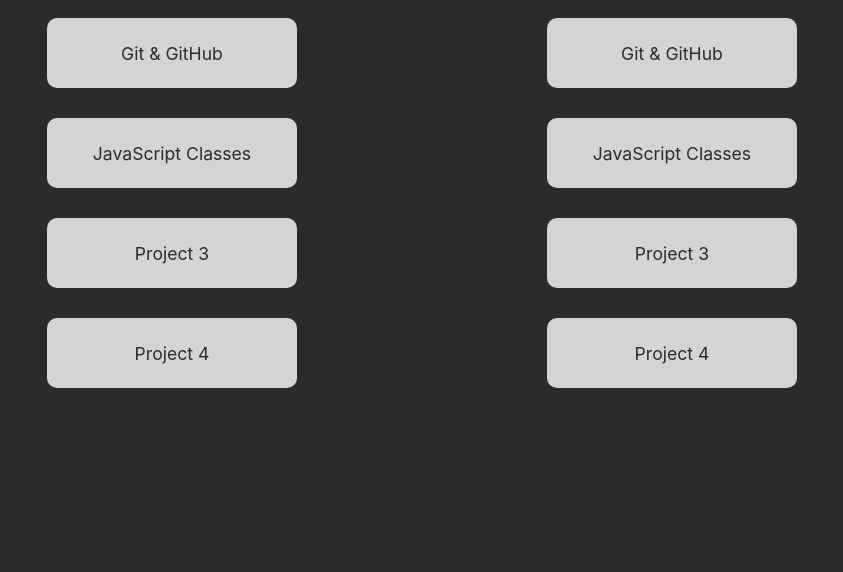
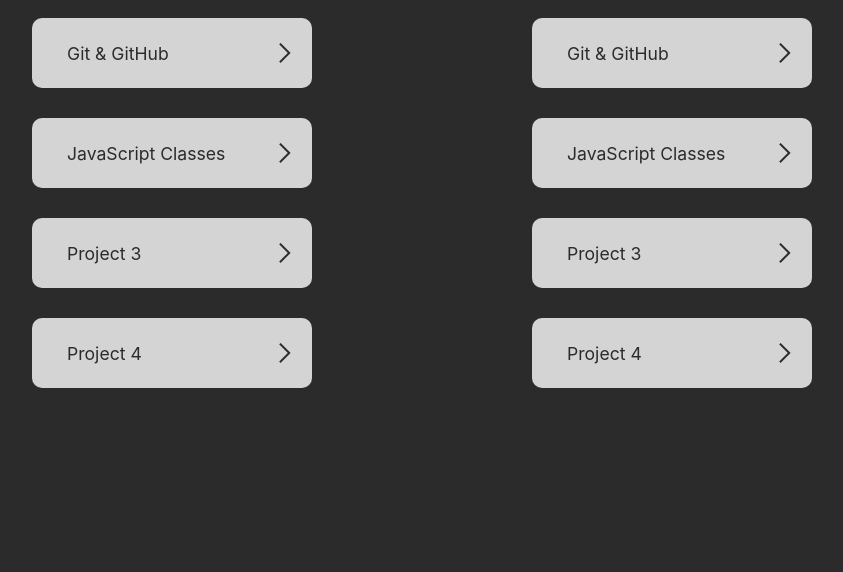
Before and after one commit to fedpre/wdd330-frontend-dev-II, a website built with Vite: page index.html in a window 1280 px wide. Shown: the part 228-800 px from the top of the page, without its empty margins (218-1061 px from the left). Built offline with nearby package versions, Linux system fonts and the light colour scheme.

Commit message:
added color hover icons

```diff
--- a/index.html
+++ b/index.html
@@ -6,26 +6,56 @@
     <meta name="viewport" content="width=device-width, initial-scale=1.0" />
     <title>WD330 Frontend Development II</title>
     <link rel="stylesheet" href="./style.css" />
+    <link
+      rel="stylesheet"
+      href="https://fonts.googleapis.com/css2?family=Material+Symbols+Outlined:opsz,wght,FILL,GRAD@20..48,100..700,0..1,-50..200"
+    />
   </head>
   <body>
-    <h1>WDD330 Portofolio</h1>
+    <h1>WDD330 Portfolio</h1>
     <div class="container">
       <div>
         <h2>Week 1</h2>
         <ul>
-          <li><a href="./work/git/">Git & GitHub</a></li>
-          <li><a href="./work/jsclasses/">JavaScript Classes</a></li>
-          <li><a href="./"> Project 3</a></li>
-          <li><a href="./"> Project 4</a></li>
+          <li>
+            <a href="./work/git/">Git & GitHub</a>
+            <span class="material-symbols-outlined"> arrow_forward_ios </span>
+          </li>
+          <li>
+            <a href="./work/jsclasses/">JavaScript Classes</a>
+            <span class="material-symbols-outlined"> arrow_forward_ios </span>
+          </li>
+          <li>
+            <a href="./"> Project 3</a>
+            <span class="material-symbols-outlined"> arrow_forward_ios </span>
+          </li>
+          <li>
+            <a href="./"> Project 4</a>
+            <span class="material-symbols-outlined"> arrow_forward_ios </span>
+          </li>
         </ul>
       </div>
       <div>
         <h2>Week 2</h2>
         <ul>
-          <li><a href="./work/git/">Git & GitHub</a></li>
-          <li><a href="./work/jsclasses/">JavaScript Classes</a></li>
-          <li><a href="./"> Project 3</a></li>
-          <li><a href="./"> Project 4</a></li>
+          <div>
+            <li>
+              <a href="./work/git/">Git & GitHub</a>
+              <span class="material-symbols-outlined"> arrow_forward_ios </span>
+            </li>
+          </div>
+          <li>
+            <a href="./work/jsclasses/">JavaScript Classes</a>
+            <span class="material-symbols-outlined"> arrow_forward_ios </span>
+          </li>
+          <li>
+            <a href="./"> Project 3</a>
+            <span class="material-symbols-outlined"> arrow_forward_ios </span>
+          </li>
+          <li>
+            <a href="./"> Project 4</a>
+            <span class="material-symbols-outlined"> arrow_forward_ios </span>
+          </li>
         </ul>
       </div>
     </div>
--- a/style.css
+++ b/style.css
@@ -2,6 +2,7 @@
 :root {
   --bg-primary: #2b2b2b;
   --text-white: #eeeeee;
+  --bg-secondary: #60ebe7;
 }
 * {
   padding: 0;
@@ -96,13 +97,25 @@
   height: 70px;
   display: flex;
   align-items: center;
-  justify-content: center;
+  justify-content: space-between;
+  transition: all 200ms ease-in-out;
+  padding: 0 15px;
+}
+
+li:hover {
+  background-color: var(--bg-secondary);
 }
 
 li a {
   text-decoration: none;
   color: var(--bg-primary);
   font-size: 1.1rem;
+  padding: 0 20px;
+}
+
+.material-symbols-outlined {
+  font-variation-settings: "FILL" 0, "wght" 400, "GRAD" 0, "opsz" 48;
+  color: var(--bg-primary);
 }
 
 @media only screen and (min-width: 800px) {
```
